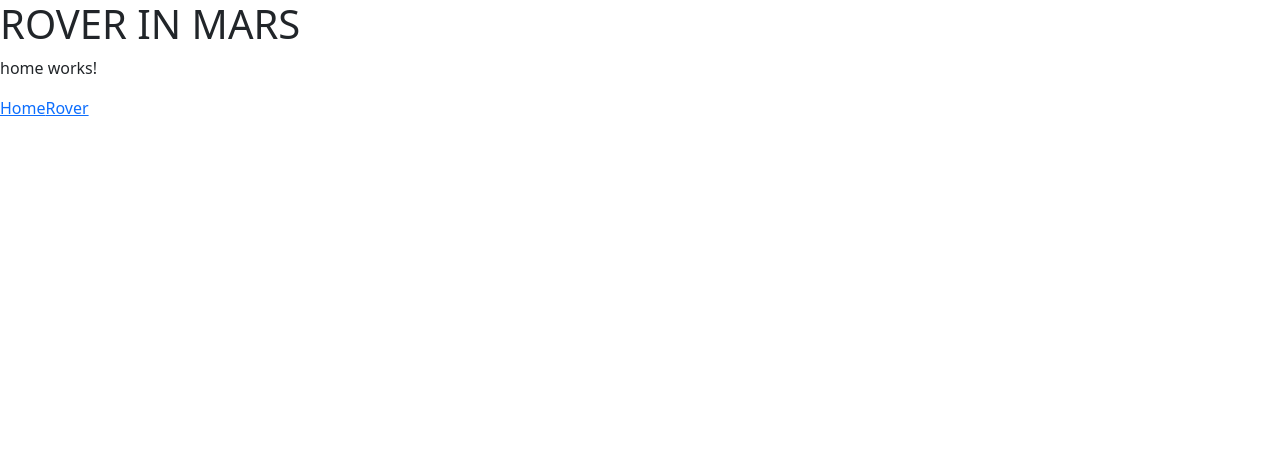
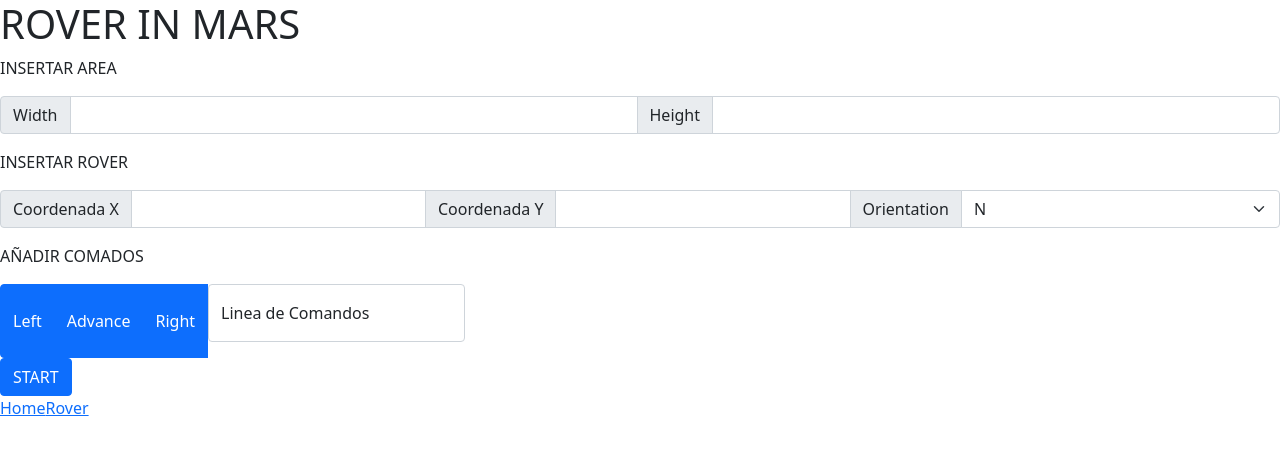
Before and after one commit to suncubus/ROVER-IN-MARS, an Angular app: page / in a window 1280 px wide. Shown: the top 452 px of the page. Built offline with nearby package versions, Linux system fonts and the light colour scheme.

Commit message:
crear form en la home

```diff
--- a/src/app/@pages/home/home.component.html
+++ b/src/app/@pages/home/home.component.html
@@ -1 +1,42 @@
-<p>home works!</p>
+
+<form #formData="ngForm" (ngSubmit)="sendForm()">
+
+    <p>INSERTAR AREA</p>
+    <div class="input-group mb-3">
+            <span class="input-group-text" id="basic-addon1">Width</span>
+            <input type="text" class="form-control" placeholder="" aria-label="width" aria-describedby="basic-addon1">
+            <span class="input-group-text" id="basic-addon1">Height</span>
+            <input type="text" class="form-control" placeholder="" aria-label="height" aria-describedby="basic-addon2">
+      </div>
+
+      <p>INSERTAR ROVER</p>
+
+        <div class="input-group mb-3">
+            <span class="input-group-text" id="basic-addon1">Coordenada X</span>
+            <input type="text" class="form-control" placeholder="" aria-label="width" aria-describedby="basic-addon1">
+            <span class="input-group-text" id="basic-addon1">Coordenada Y</span>
+            <input type="text" class="form-control" placeholder="" aria-label="height" aria-describedby="basic-addon2">
+            <span class="input-group-text" id="basic-addon1">Orientation</span>
+            <select class="form-select" aria-label="Default select example">
+                <option selected value="1">N</option>
+                <option value="2">S</option>
+                <option value="3">E</option>
+                <option value="3">W</option>
+              </select>
+        </div>
+
+        <p>AÑADIR COMADOS</p>
+        <div class="btn-group" role="group" aria-label="Basic example">
+            <button type="button" class="btn btn-primary">Left</button>
+            <button type="button" class="btn btn-primary">Advance</button>
+            <button type="button" class="btn btn-primary">Right</button>
+            <div class="form-floating mb-3">
+                <input type="email" class="form-control" id="floatingInput" placeholder="">
+                <label for="floatingInput">Linea de Comandos</label>
+              </div>
+        </div>
+        <div>
+            <button type="submit" class="btn btn-primary">START</button>
+        </div>
+
+</form>
--- a/src/app/@pages/home/home.component.ts
+++ b/src/app/@pages/home/home.component.ts
@@ -9,6 +9,13 @@ export class HomeComponent implements OnInit {
 
   constructor() { }
 
+  sendForm(){
+   /*
+    console.log("Persona: nombre"+ this.persona.nombre +" "+ this.persona.edad)
+    this.registros.push(this.persona);
+*/
+  }
+
   ngOnInit(): void {
   }
 
--- a/src/app/@pages/home/home.module.ts
+++ b/src/app/@pages/home/home.module.ts
@@ -1,5 +1,7 @@
 import { NgModule } from '@angular/core';
 import { CommonModule } from '@angular/common';
+
+import { FormsModule } from '@angular/forms';
 
 import { HomeRoutingModule } from './home-routing.module';
 import { HomeComponent } from './home.component';
@@ -11,7 +13,8 @@ import { HomeComponent } from './home.component';
   ],
   imports: [
     CommonModule,
-    HomeRoutingModule
+    HomeRoutingModule,
+    FormsModule
   ]
 })
 export class HomeModule { }
--- a/src/app/app.module.ts
+++ b/src/app/app.module.ts
@@ -1,5 +1,6 @@
 import { NgModule } from '@angular/core';
 import { BrowserModule } from '@angular/platform-browser';
+
 
 import { AppRoutingModule } from './app-routing.module';
 import { AppComponent } from './app.component';
```
